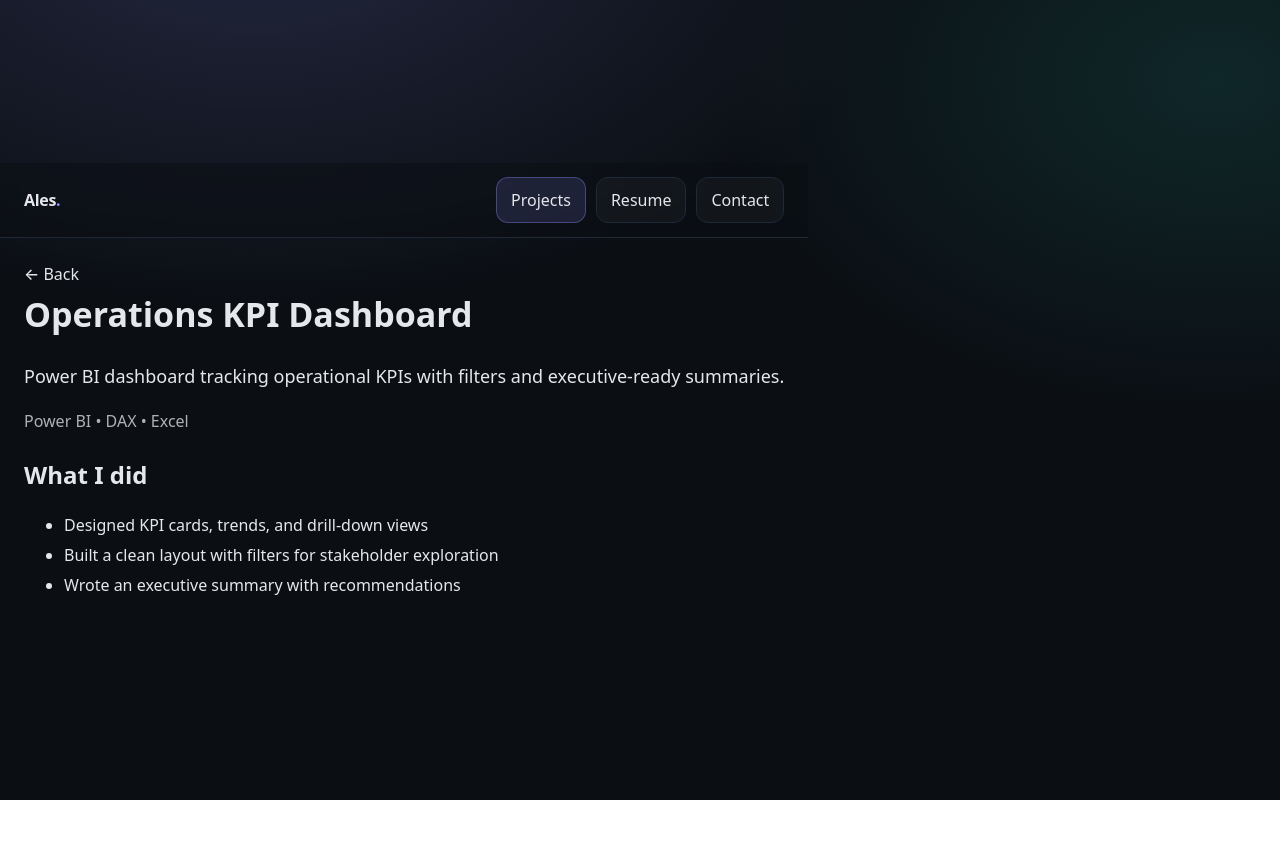
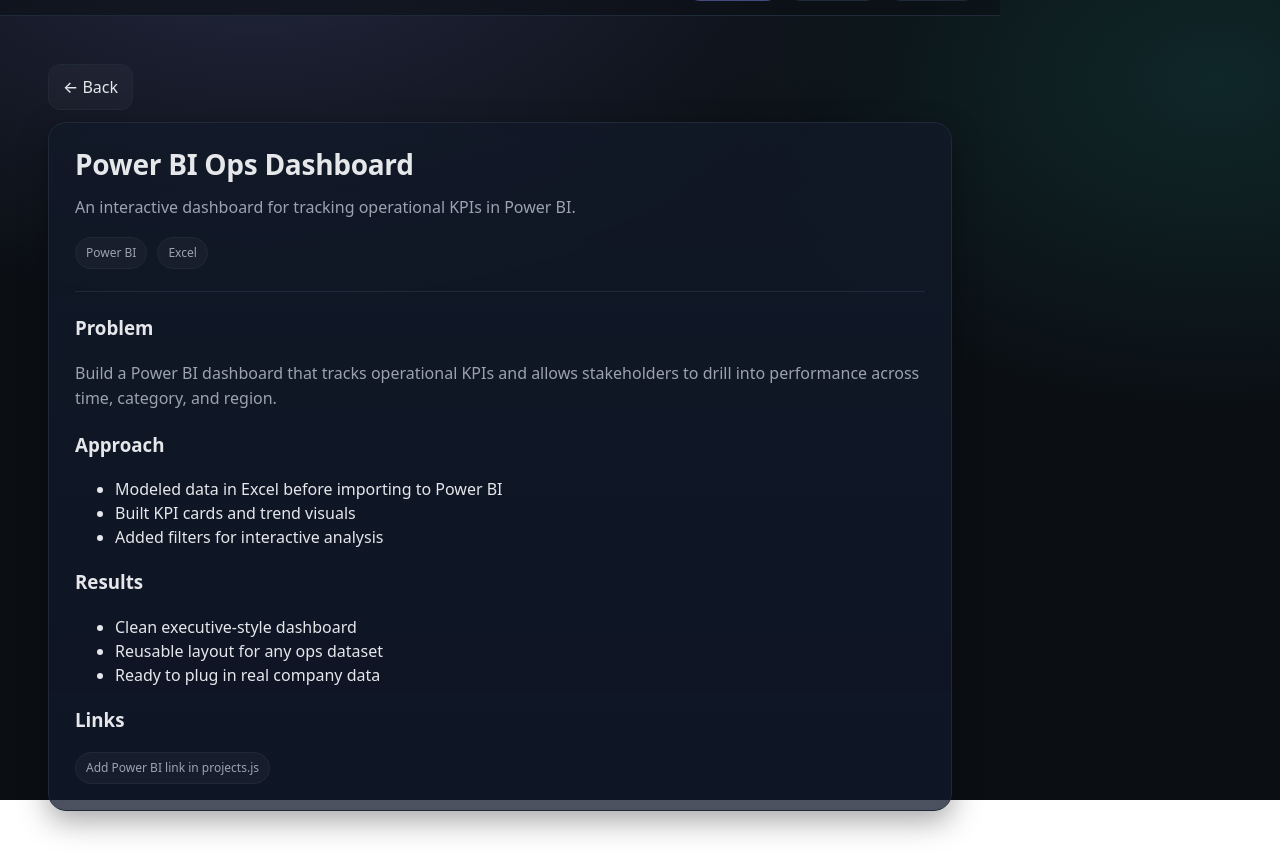
Before and after one commit to printlnalex/portfolio, a React (Vite) app: page /projects/powerbi-ops-dashboard in a window 1280 px wide. Before the commit the page ends 800 px from the top, so only its background shows below. Built offline with nearby package versions, Linux system fonts and the light colour scheme.

Commit message:
Gallery Implementation

```diff
--- a/src/data/projects.js
+++ b/src/data/projects.js
@@ -2,31 +2,21 @@
   {
     slug: "sql-business-queries",
     title: "SQL Business Query Pack",
-    oneLiner:
-      "A curated set of SQL queries answering real business questions using joins, CTEs, and window functions.",
+    oneLiner: "A curated set of SQL queries answering real business questions using joins, CTEs, and window functions.",
     tools: ["SQL", "PostgreSQL"],
-    bullets: [
-      "Wrote queries for segmentation, revenue ranking, and retention metrics",
-      "Used CTEs and window functions for advanced analysis",
-      "Documented each question, approach, and result in a clean README",
-    ],
+    cover: "",   // later add an image path
     github: "",
+    dashboard: "",
     demo: "",
-    dashboard: "",
   },
   {
     slug: "powerbi-ops-dashboard",
-    title: "Operations KPI Dashboard",
-    oneLiner:
-      "Power BI dashboard tracking operational KPIs with filters and executive-ready summaries.",
-    tools: ["Power BI", "DAX", "Excel"],
-    bullets: [
-      "Designed KPI cards, trends, and drill-down views",
-      "Built a clean layout with filters for stakeholder exploration",
-      "Wrote an executive summary with recommendations",
-    ],
+    title: "Power BI Ops Dashboard",
+    oneLiner: "An interactive dashboard for tracking operational KPIs in Power BI.",
+    tools: ["Power BI", "Excel"],
+    cover: "",   // later add an image path
     github: "",
+    dashboard: "",
     demo: "",
-    dashboard: "",
   },
 ];
--- a/src/pages/Contact.jsx
+++ b/src/pages/Contact.jsx
@@ -1,23 +1,54 @@
+import { useState } from "react";
+
 export default function Contact() {
+  const email = "alexislucateroperez@gmail.com";
+  const linkedin = "https://linkedin.com/in/alexis-lucatero";
+
+  const [copied, setCopied] = useState(false);
+
+  async function copyEmail() {
+    try {
+      await navigator.clipboard.writeText(email);
+      setCopied(true);
+      setTimeout(() => setCopied(false), 1200);
+    } catch {
+      // fallback: do nothing
+    }
+  }
+
   return (
-    <section>
-      <h1 style={{ fontSize: 32 }}>Contact</h1>
-      <p>
-        Email:{" "}
-        <a href="mailto:alexislucateroperez@gmail.com">
-          alexislucateroperez@gmail.com
-        </a>
-      </p>
-      <p>
-        LinkedIn:{" "}
-        <a
-          href="https://linkedin.com/in/alexis-lucatero"
-          target="_blank"
-          rel="noreferrer"
-        >
-          alexis-lucatero
-        </a>
-      </p>
-    </section>
+    <div className="container">
+      <section className="card">
+        <div className="cardInner" style={{ padding: 26 }}>
+          <h1 className="h2">Contact</h1>
+          <p className="p" style={{ marginTop: 8 }}>
+            Fastest response: email or LinkedIn.
+          </p>
+
+          <div style={{ display: "flex", gap: 10, flexWrap: "wrap", marginTop: 14 }}>
+            <a className="btn btnPrimary" href={`mailto:${email}`}>Email me</a>
+            <button className="btn" onClick={copyEmail} style={{ cursor: "pointer" }}>
+              {copied ? "Copied ✅" : "Copy email"}
+            </button>
+            <a className="btn" href={linkedin} target="_blank" rel="noreferrer">LinkedIn</a>
+            <a className="btn" href="https://github.com/printlnalex" target="_blank" rel="noreferrer">GitHub</a>
+          </div>
+
+          <hr className="hr" />
+
+          <h3 style={{ marginTop: 0 }}>Send a quick message</h3>
+          <p className="p">This opens your email client with a pre-filled subject.</p>
+
+          <div style={{ display: "grid", gap: 10, maxWidth: 700 }}>
+            <a
+              className="btn"
+              href={`mailto:${email}?subject=${encodeURIComponent("Portfolio inquiry")}&body=${encodeURIComponent("Hi Ales,\n\nI saw your portfolio and wanted to connect about...\n\nThanks,\n")}`}
+            >
+              Compose message →
+            </a>
+          </div>
+        </div>
+      </section>
+    </div>
   );
 }
--- a/src/pages/ProjectDetail.jsx
+++ b/src/pages/ProjectDetail.jsx
@@ -1,57 +1,26 @@
 import { useParams, Link } from "react-router-dom";
 import { projects } from "../data/projects";
+import { projectPages } from "../projects";
 
 export default function ProjectDetail() {
   const { slug } = useParams();
   const project = projects.find((p) => p.slug === slug);
+  const ProjectPage = projectPages[slug];
 
-  if (!project) {
+  if (!project || !ProjectPage) {
     return (
-      <section>
-        <p>Project not found.</p>
-        <Link to="/projects" style={{ textDecoration: "none" }}>
-          ← Back to Projects
-        </Link>
-      </section>
+      <div className="container">
+        <p className="p">Project not found.</p>
+        <Link className="btn" to="/projects">← Back to Projects</Link>
+      </div>
     );
   }
 
   return (
-    <section>
-      <Link to="/projects" style={{ textDecoration: "none" }}>
-        ← Back
-      </Link>
-
-      <h1 style={{ fontSize: 34, marginTop: 10 }}>{project.title}</h1>
-      <p style={{ fontSize: 18, lineHeight: 1.6 }}>{project.oneLiner}</p>
-      <p style={{ opacity: 0.75 }}>{project.tools.join(" • ")}</p>
-
-      <h2 style={{ marginTop: 24 }}>What I did</h2>
-      <ul>
-        {project.bullets.map((b, i) => (
-          <li key={i} style={{ marginBottom: 6 }}>
-            {b}
-          </li>
-        ))}
-      </ul>
-
-      <div style={{ marginTop: 16, display: "flex", gap: 12, flexWrap: "wrap" }}>
-        {project.github && (
-          <a href={project.github} target="_blank" rel="noreferrer">
-            GitHub
-          </a>
-        )}
-        {project.demo && (
-          <a href={project.demo} target="_blank" rel="noreferrer">
-            Live Demo
-          </a>
-        )}
-        {project.dashboard && (
-          <a href={project.dashboard} target="_blank" rel="noreferrer">
-            Dashboard
-          </a>
-        )}
-      </div>
-    </section>
+    <div className="container">
+      <Link className="btn" to="/projects">← Back</Link>
+      <div style={{ height: 12 }} />
+      <ProjectPage project={project} />
+    </div>
   );
 }
--- /dev/null
+++ b/src/projects/index.js
@@ -0,0 +1,7 @@
+import SqlBusinessQueries from "./sql-business-queries";
+import OpsDashboard from "./powerbi-ops-dashboard";
+
+export const projectPages = {
+  "sql-business-queries": SqlBusinessQueries,
+  "powerbi-ops-dashboard": OpsDashboard,
+};
--- /dev/null
+++ b/src/projects/powerbi-ops-dashboard/index.jsx
@@ -0,0 +1,47 @@
+export default function OpsDashboard({ project }) {
+  return (
+    <section className="card">
+      <div className="cardInner" style={{ padding: 26 }}>
+        <h1 className="h2">{project.title}</h1>
+        <p className="p">{project.oneLiner}</p>
+
+        <div className="pillRow" style={{ marginTop: 10 }}>
+          {project.tools.map((t) => <span className="pill" key={t}>{t}</span>)}
+        </div>
+
+        <hr className="hr" />
+
+        <h3>Problem</h3>
+        <p className="p">
+          Build a Power BI dashboard that tracks operational KPIs and allows
+          stakeholders to drill into performance across time, category, and region.
+        </p>
+
+        <h3>Approach</h3>
+        <ul>
+          <li>Modeled data in Excel before importing to Power BI</li>
+          <li>Built KPI cards and trend visuals</li>
+          <li>Added filters for interactive analysis</li>
+        </ul>
+
+        <h3>Results</h3>
+        <ul>
+          <li>Clean executive-style dashboard</li>
+          <li>Reusable layout for any ops dataset</li>
+          <li>Ready to plug in real company data</li>
+        </ul>
+
+        <h3>Links</h3>
+        <div style={{ display: "flex", gap: 10, flexWrap: "wrap" }}>
+          {project.dashboard ? (
+            <a className="btn btnPrimary" href={project.dashboard} target="_blank" rel="noreferrer">
+              View Dashboard
+            </a>
+          ) : (
+            <span className="pill">Add Power BI link in projects.js</span>
+          )}
+        </div>
+      </div>
+    </section>
+  );
+}
--- /dev/null
+++ b/src/projects/sql-business-queries/index.jsx
@@ -0,0 +1,45 @@
+export default function SqlBusinessQueries({ project }) {
+  return (
+    <section className="card">
+      <div className="cardInner" style={{ padding: 26 }}>
+        <h1 className="h2" style={{ marginBottom: 6 }}>{project.title}</h1>
+        <p className="p">{project.oneLiner}</p>
+
+        <div className="pillRow" style={{ marginTop: 10 }}>
+          {project.tools.map((t) => <span className="pill" key={t}>{t}</span>)}
+        </div>
+
+        <hr className="hr" />
+
+        <h3 style={{ marginTop: 0 }}>Problem</h3>
+        <p className="p">
+          Build a set of realistic SQL solutions to common business questions (segmentation, revenue ranking,
+          retention cohorts) using industry-standard patterns.
+        </p>
+
+        <h3>Approach</h3>
+        <ul>
+          <li>Designed questions based on real analyst workflows</li>
+          <li>Used joins, CTEs, and window functions</li>
+          <li>Documented query intent + interpretation</li>
+        </ul>
+
+        <h3>Results</h3>
+        <ul>
+          <li>Reusable query pack with business-style prompts</li>
+          <li>Readable, commented SQL for review</li>
+          <li>Ready to expand into a “SQL interview pack”</li>
+        </ul>
+
+        <h3>Links</h3>
+        <div style={{ display: "flex", gap: 10, flexWrap: "wrap" }}>
+          {project.github ? (
+            <a className="btn btnPrimary" href={project.github} target="_blank" rel="noreferrer">GitHub Repo</a>
+          ) : (
+            <span className="pill">Add GitHub link in projects.js</span>
+          )}
+        </div>
+      </div>
+    </section>
+  );
+}
```
